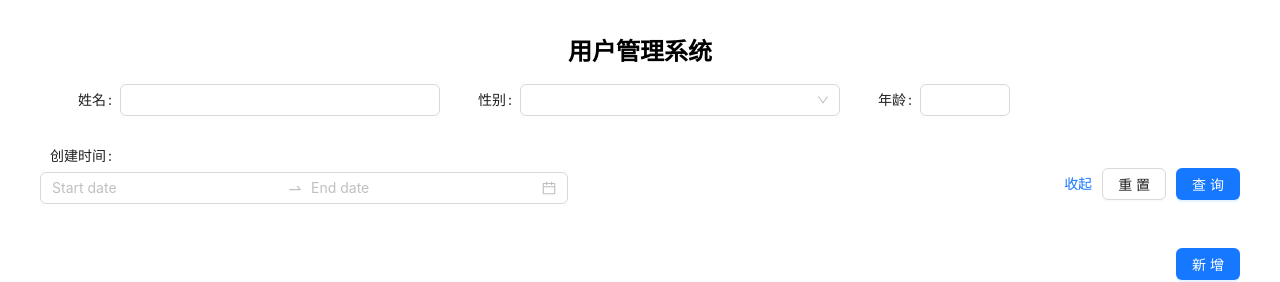
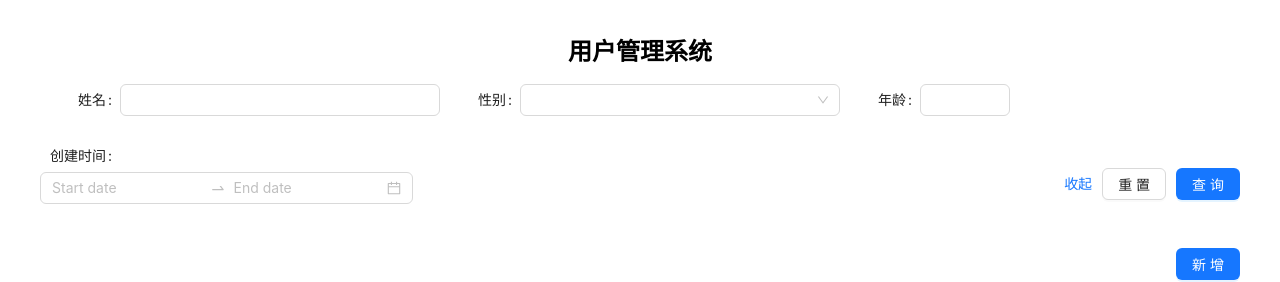
Before and after one commit to jiucheng120/react-18-example, a React (Vite) app: page / in a window 1280 px wide. Both pictures are taken after a click on the link "展开". Shown: the top 282 px of the page. Built offline with nearby package versions, Linux system fonts and the light colour scheme.

Commit message:
feat:[4:调整datePicker宽度]

```diff
--- a/src/views/Home/index.module.scss
+++ b/src/views/Home/index.module.scss
@@ -19,6 +19,10 @@
   justify-content: space-around;
 }
 
+.datePicker {
+  width: 373px;
+}
+
 .search {
   margin-top: 20px;
 }
--- a/src/views/Home/index.tsx
+++ b/src/views/Home/index.tsx
@@ -274,12 +274,12 @@ const Home = () => {
           </Row>
           {isCollapsed && (
             <Row>
-              <Col span={12}>
+              <Col span={8}>
                 <Form.Item label="创建时间" name="createdAt">
-                  <RangePicker showTime />
+                  <RangePicker className={style.datePicker} showTime />
                 </Form.Item>
               </Col>
-              <Col span={4} />
+              <Col span={8} />
               <Col span={8} className={style.searchOption}>
                 {getSearchOption()}
               </Col>
```
